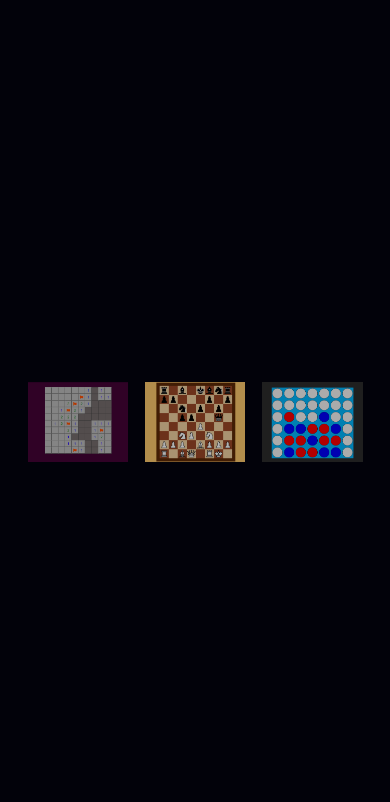
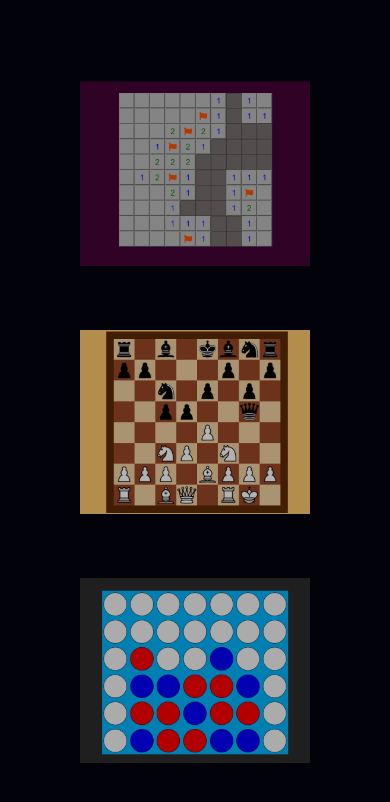
Before and after one commit to manucasares/Gaming-Central, a plain HTML site: page index.html in a window 390 px wide. Drawn offline with Linux system fonts and the light colour scheme.

Commit message:
terminado responsive

```diff
--- a/css/styles.css
+++ b/css/styles.css
@@ -19,12 +19,12 @@ img {
     vertical-align: middle;
 }
 
-.games_container {
+.games__container {
     display: flex;
     justify-content: space-between;
     align-items: center;
     flex-wrap: wrap;
-    width: min(90%, 1200px);
+    width: min(95%, 1250px);
     padding: 3rem .5rem;
 }
 
@@ -63,10 +63,21 @@ img {
     opacity: 0;
 }
 
-.game__card:hover::after {
+.game__card:is(:hover, :focus)::after {
     opacity: 1;
 }
 
-.game__card:hover::before {
+.game__card:is(:hover, :focus)::before {
     background-color: rgba(0, 0, 0, .2);
 }
+
+@media screen and (max-width: 768px) {
+    .games__container {
+        flex-direction: column;
+    }
+
+    .game__card {
+        width: 65%;
+        margin: 2rem 0;
+    }
+}
--- a/index.html
+++ b/index.html
@@ -10,7 +10,7 @@
     <title>Gaming Central</title>
 </head>
 <body>
-    <main class="games_container">
+    <main class="games__container">
         <a href="Buscaminas/index.html" class="game__card" data-game="Minesweeper">
             <img src="images/buscaminas.png" alt="buscaminas">
         </a>
```
